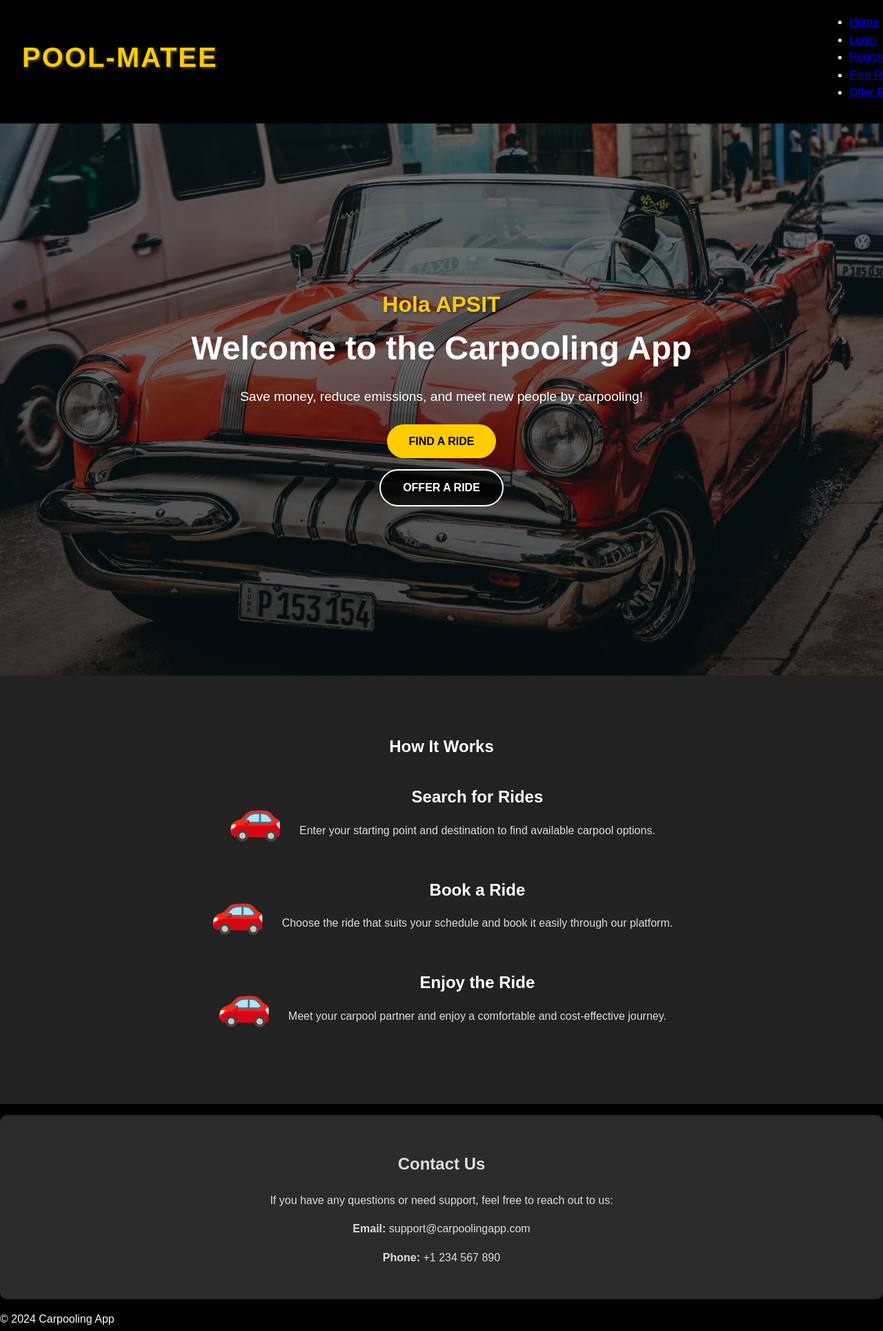
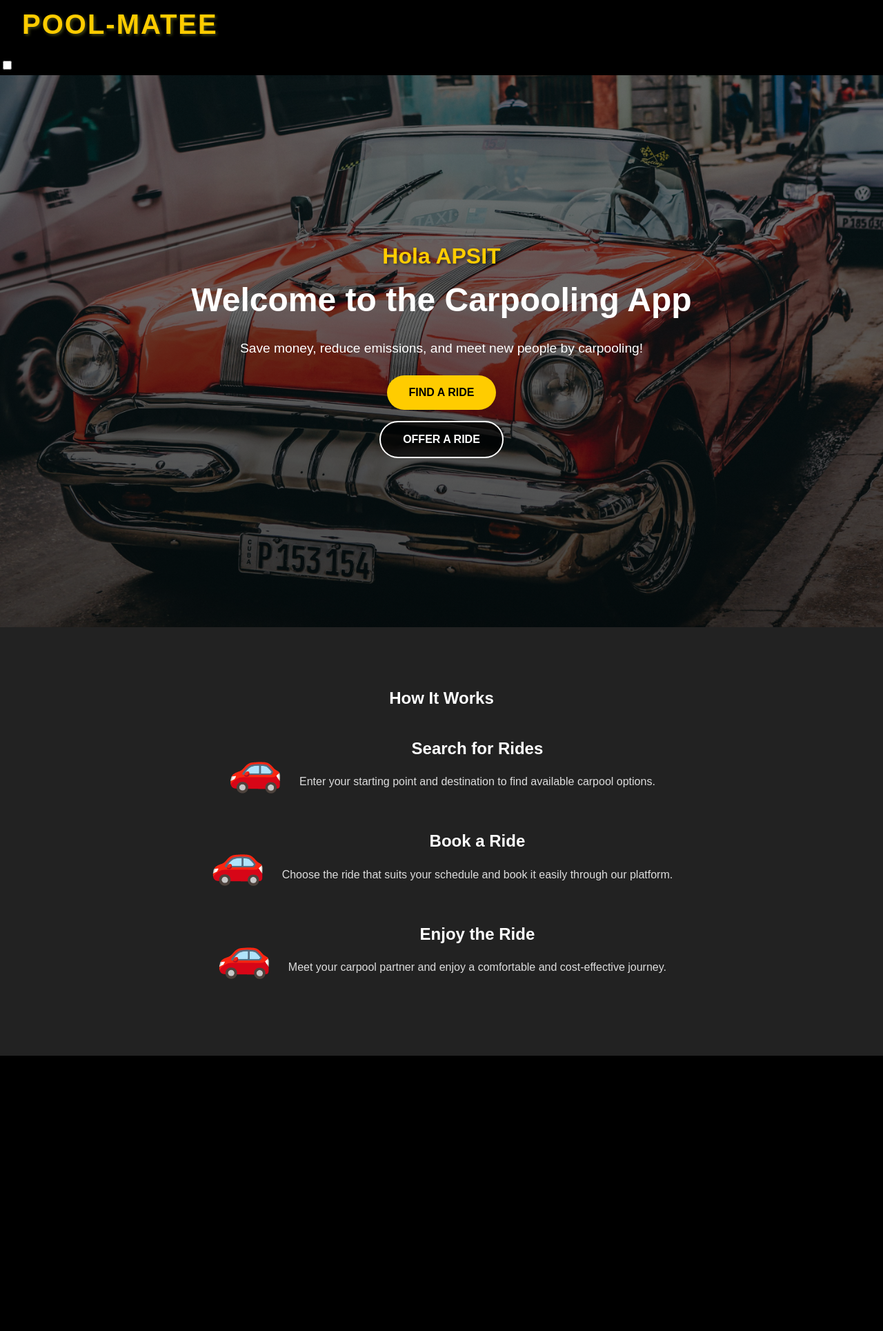
Before and after one commit to subz-lab/PoolMate.com, a plain HTML site: page index.html in a window 1280 px wide. Shown: the part 13-1942 px from the top of the page at 69% size. After the commit the page ends 1543 px from the top, so only its background shows below. Drawn offline with Linux system fonts and the light colour scheme.

Commit message:
Update index.html

```diff
--- a/index.html
+++ b/index.html
@@ -4,12 +4,17 @@
     <meta charset="UTF-8">
     <meta name="viewport" content="width=device-width, initial-scale=1.0">
     <title>Pool-Matee</title>
+    <link rel="stylesheet" href="https://cdnjs.cloudflare.com/ajax/libs/font-awesome/4.7.0/css/font-awesome.css">
     <link rel="stylesheet" href="styles.css">
 </head>
 <body>
     <header>
         <h1>Pool-Matee</h1>
-        <nav>
+        <label for="sidebar-toggle" class="sidebar-toggle-label">&#9776;</label>
+    </header>
+
+    <input type="checkbox" id="sidebar-toggle" />
+    <nav class="sidebar">
         <ul>
             <li><a href="index.html">Home</a></li>
             <li><a href="login.html">Login</a></li>
@@ -18,7 +23,7 @@
             <li><a href="offer-rides.html">Offer Rides</a></li>
         </ul>
     </nav>
-    </header>
+
     <main>
         <div class="hero">
             <div class="hero-greeting">Hola APSIT</div>
@@ -28,7 +33,7 @@
             <a href="offer-rides.html" class="btn-secondary">Offer a Ride</a>
         </div>
 
-       <section class=    "how-it-works">
+        <section class="how-it-works">
             <h2>How It Works</h2>
             <div class="step">
                 <div class="step-icon">&#128663;</div>
@@ -51,17 +56,6 @@
                     <p>Meet your carpool partner and enjoy a comfortable and cost-effective journey.</p>
                 </div>
             </div>
-        </section>
-
-        <section class="contact-info">
-            <h2>Contact Us</h2>
-            <p>If you have any questions or need support, feel free to reach out to us:</p>
-            <p><strong>Email:</strong> support@carpoolingapp.com</p>
-            <p><strong>Phone:</strong> +1 234 567 890</p>
-        </section>
     </main>
-    <footer>
-        <p>&copy; 2024 Carpooling App</p>
-    </footer>
 </body>
 </html>
```
Lines whose indentation alone changed are shown as unchanged.
